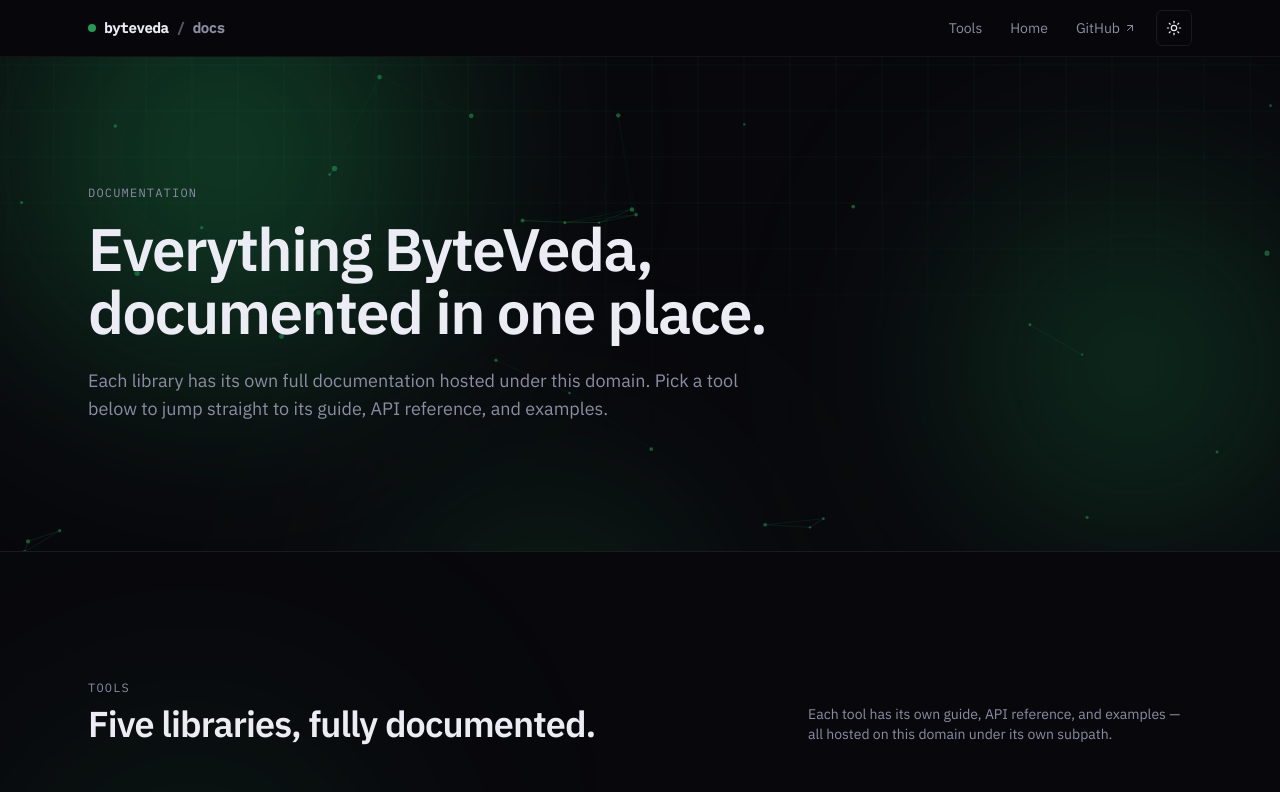
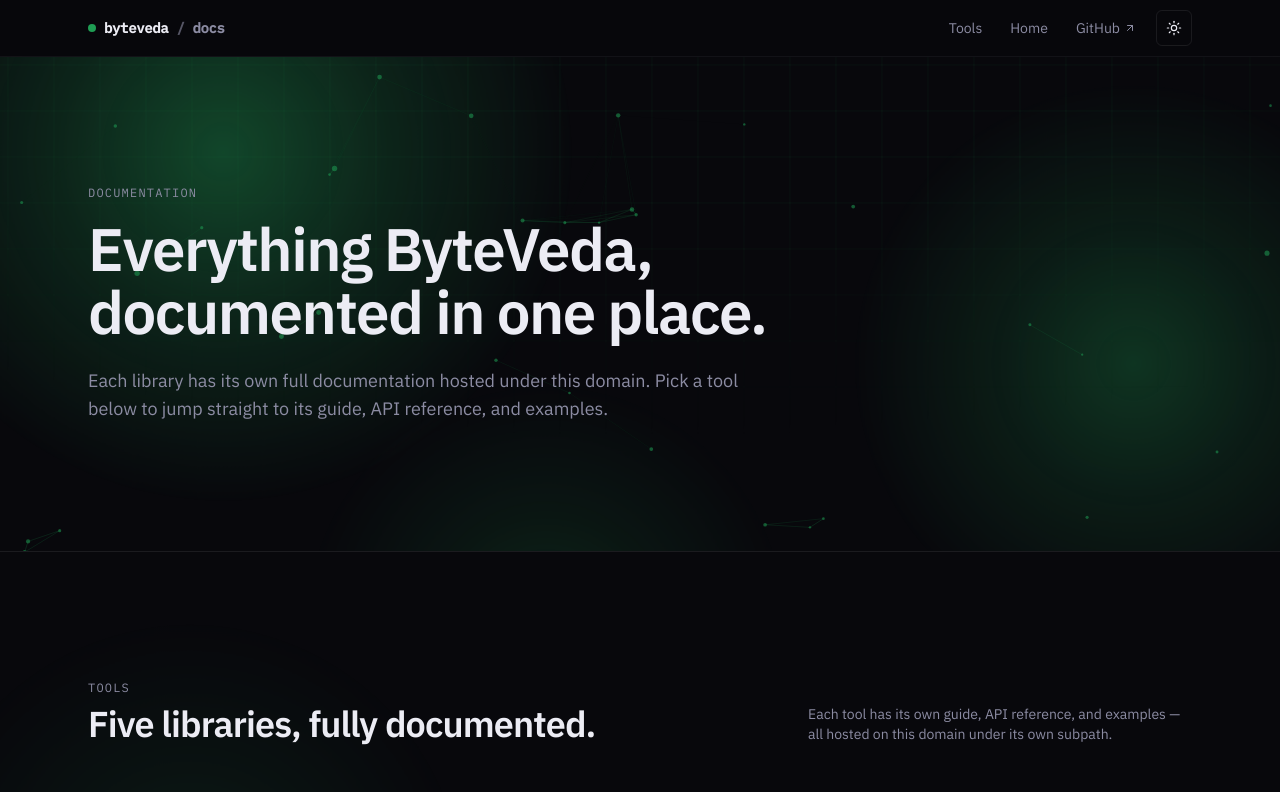
Before and after one commit to ByteVeda/ByteVeda.github.io, a Next.js app: page / in a window 1280 px wide. Shown: the top 792 px of the page. Built offline with nearby package versions, Linux system fonts and the light colour scheme.

Commit message:
Replace bloom blur filters with gradient falloff

```diff
--- a/src/app/globals.css
+++ b/src/app/globals.css
@@ -79,14 +79,19 @@
   position: absolute;
   display: block;
   border-radius: 50%;
-  filter: blur(82px);
   mix-blend-mode: multiply;
-  background: radial-gradient(circle at 50% 50%, var(--accent), transparent 66%);
+  /* Softness lives in the gradient falloff itself — a `filter: blur()` here
+     forces the GPU to re-filter a ~52vw texture every animation frame. */
+  background: radial-gradient(
+    circle at 50% 50%,
+    var(--accent),
+    color-mix(in oklab, var(--accent) 45%, transparent) 34%,
+    transparent 72%
+  );
   will-change: transform;
 }
 .dark .aurora b {
   mix-blend-mode: screen;
-  filter: blur(72px);
 }
 .aurora .a1 {
   width: 52vw;
@@ -149,9 +154,13 @@
   position: absolute;
   display: block;
   border-radius: 50%;
-  filter: blur(90px);
   mix-blend-mode: multiply;
-  background: radial-gradient(circle at 50% 50%, var(--accent), transparent 64%);
+  background: radial-gradient(
+    circle at 50% 50%,
+    var(--accent),
+    color-mix(in oklab, var(--accent) 45%, transparent) 32%,
+    transparent 70%
+  );
   will-change: transform;
 }
 .dark .section-glow b {
```
